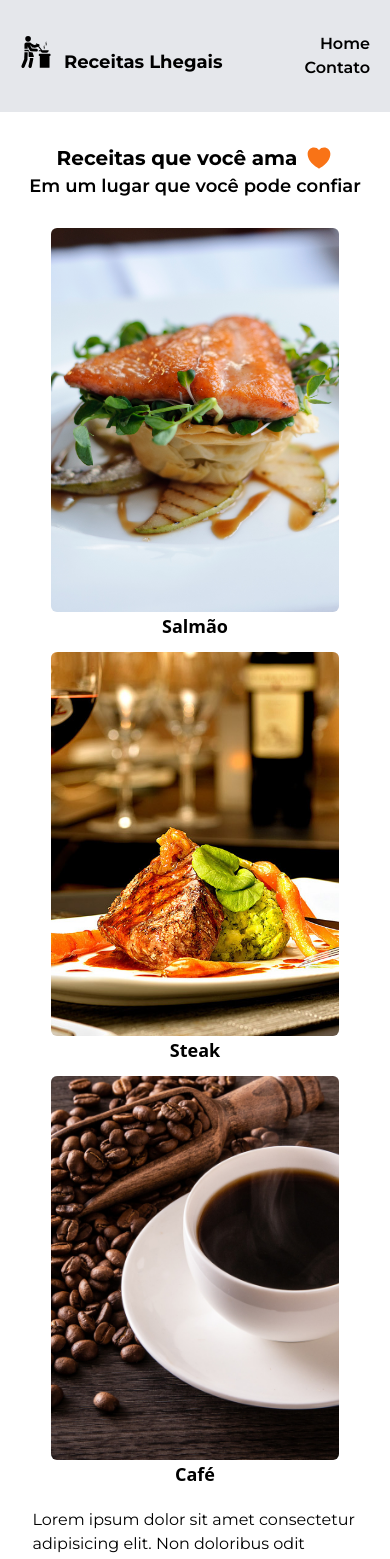
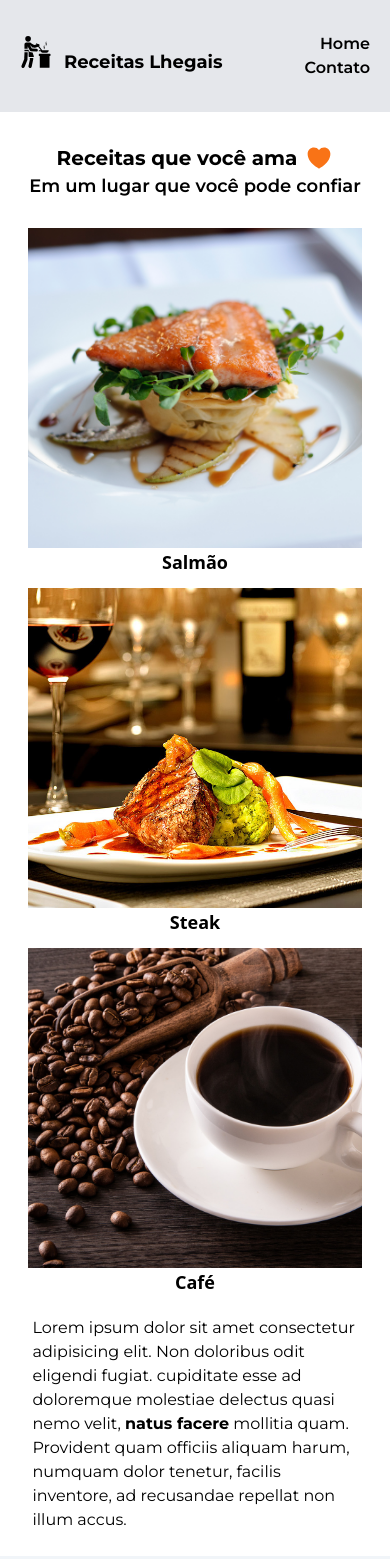
Before and after one commit to oisol/recipes-react, a React (Vite) app: page /artigo in a window 390 px wide. Shown: the top 1559 px of the page. Built offline with nearby package versions, Linux system fonts and the light colour scheme.

Commit message:
finalizando artigo responsivo

```diff
--- a/src/pages/article/index.jsx
+++ b/src/pages/article/index.jsx
@@ -27,18 +27,18 @@ const Article = () => {
 
                 {/* Carousel */}
                 <picture className="flex sm:flex-row flex-col md:gap-6 sm:gap-2 gap-3 mt-5 sm:px-3">
-                    <Link to="#" className="text-center">
-                        <img className="h-96 w-72 object-cover rounded-md hover:scale-110 duration-300" src={pic2} alt="Salmao em um prato branco" />
+                    <Link to="#" className="flex flex-col items-center">
+                        <img className="sm:h-96 h-80 sm:w-72 w-11/12 sm:px-0 px-3 object-cover rounded-md hover:scale-110 duration-300" src={pic2} alt="Salmao em um prato branco" />
                         <span className="sm:font-medium font-semibold sm:text-base text-lg font-sans hover:text-orange-500">Salmão</span>
                     </Link>
 
-                    <Link to="#" className="text-center">
-                        <img className="h-96 w-72 object-cover rounded-md hover:scale-110 duration-300" src={pic1} alt="Steak com legumes" />
+                    <Link to="#" className="flex flex-col items-center">
+                        <img className="sm:h-96 h-80 sm:w-72 w-11/12 sm:px-0 px-3 object-cover rounded-md hover:scale-110 duration-300" src={pic1} alt="Steak com legumes" />
                         <span className="sm:font-medium font-semibold sm:text-base text-lg font-sans hover:text-orange-500">Steak</span>
                     </Link>
 
-                    <Link to="/4" className="text-center">
-                        <img className="h-96 w-72 object-cover rounded-md hover:scale-110 duration-300" src={pic3} alt="Xicara branca com café" />
+                    <Link to="/4" className="flex flex-col items-center">
+                        <img className="sm:h-96 h-80 sm:w-72 w-11/12 sm:px-0 px-3 object-cover rounded-md hover:scale-110 duration-300" src={pic3} alt="Xicara branca com café" />
                         <span className="sm:font-medium font-semibold sm:text-base text-lg font-sans hover:text-orange-500">Café</span>
                     </Link>
                 </picture>
@@ -59,17 +59,17 @@ const Article = () => {
                 <span className="flex justify-center gap-2 sm:text-2xl text-xl font-bold">Feito para descobrir {style.mapIcon}</span>
 
                 <div className="sm:w-5/6 w-11/12">
-                    <div className="flex sm:flex-row flex-col justify-center items-center sm:gap-16 gap-5 mt-6">
+                    <div className="flex sm:flex-row flex-col justify-center items-center md:gap-16 gap-5 mt-6">
                         <img className="h-44 sm:w-72 w-auto object-cover rounded-md" src={pic4} alt="" />
-                        <p className="sm:w-1/3 w-11/12 sm:h-44 h-auto text-left font-sans">{style.text}</p>
+                        <p className="md:w-1/3 sm:w-2/3 w-11/12 sm:h-44 h-auto overflow-y-scroll text-left">{style.text}</p>
                     </div>
-                    <div className="flex sm:flex-row-reverse flex-col justify-center items-center sm:gap-16 gap-5 mt-6">
+                    <div className="flex sm:flex-row-reverse flex-col justify-center items-center md:gap-16 gap-5 mt-12">
                         <img className="h-44 sm:w-72 w-auto object-cover rounded-md" src={pic6} alt="" />
-                        <p className="sm:w-1/3 w-11/12 sm:h-44 h-auto text-left font-sans">{style.text}</p>
+                        <p className="md:w-1/3 sm:w-2/3 w-11/12 sm:h-44 h-auto overflow-y-scroll text-left">{style.text}</p>
                     </div>
-                    <div className="flex sm:flex-row flex-col justify-center items-center sm:gap-16 gap-5 mt-6">
+                    <div className="flex sm:flex-row flex-col justify-center items-center md:gap-16 gap-5 mt-12">
                         <img className="h-44 sm:w-72 w-auto object-cover rounded-md" src={pic5} alt="" />
-                        <p className="sm:w-1/3 w-11/12 sm:h-44 h-auto text-left font-sans">{style.text}</p>
+                        <p className="md:w-1/3 sm:w-2/3 w-11/12 sm:h-44 h-auto overflow-y-scroll text-left">{style.text}</p>
                     </div>
                 </div>
 
```
